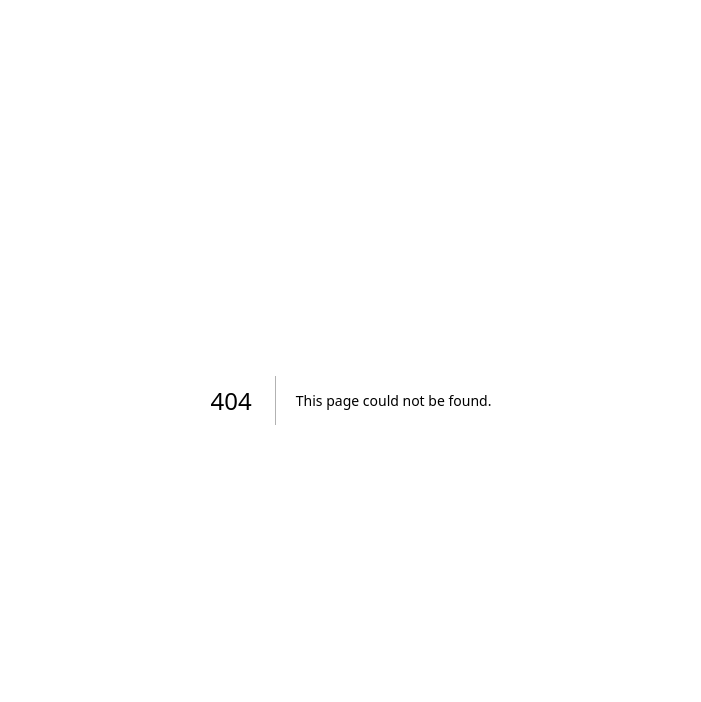
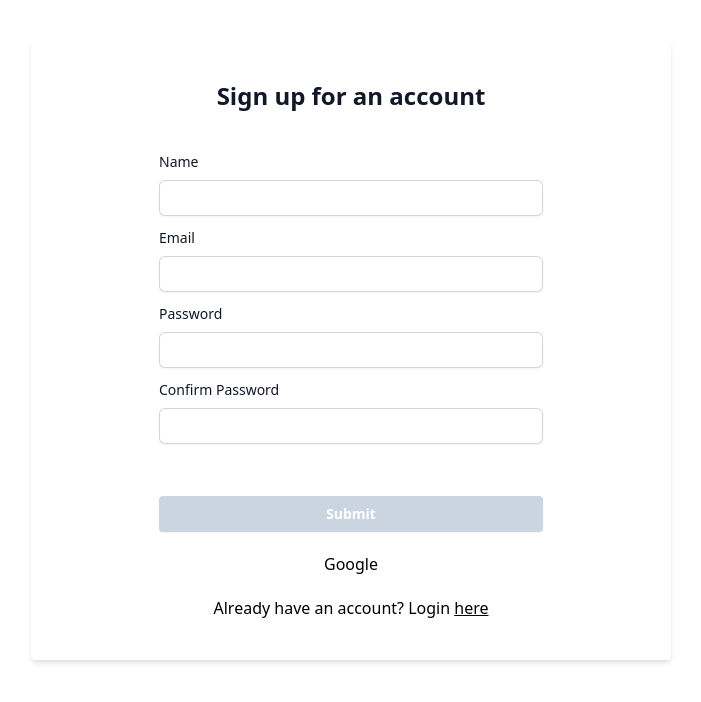
Before and after one commit to HelloRave/auth-js-template, a Next.js app: page /auth/register in a window 1280 px wide. Before the commit this address had no page. Shown: the top 702 px of the page, without its empty margins (289-990 px from the left). Built offline with nearby package versions, Linux system fonts and the light colour scheme.

Commit message:
Add register page

```diff
--- /dev/null
+++ b/app/auth/register/action.ts
@@ -0,0 +1,38 @@
+"use server"
+
+import bcrypt from "bcrypt";
+import { prisma } from "@/lib/prisma";
+import { TSignupSchema, signUpSchema } from "@/lib/schema";
+
+export async function registerUser(data: TSignupSchema) {
+    const result = signUpSchema.safeParse(data);
+
+    if (!result.success) {
+        return { sucess: false, error: result.error.format() };
+    }
+
+    const duplicate = await prisma.user.findUnique({
+        where: {
+            email: data.email,
+        }
+    });
+
+    if (duplicate) {
+        return { success: false, error: { message: "Duplicate email" }}
+    }
+
+    try {
+        const hashedPassword = await bcrypt.hash(data.password, 10);
+        await prisma.user.create({
+            data: {
+                name: data.name,
+                email: data.email,
+                password: hashedPassword,
+            }
+        });
+        return { success: true, message: "User created" };
+    } catch (error) {
+        console.log(error)
+        return { sucess: false };
+    }
+}
--- /dev/null
+++ b/app/auth/register/page.tsx
@@ -0,0 +1,115 @@
+"use client"
+
+import InputGroup from "@/app/components/InputGroup";
+import { TSignupSchema, signUpSchema } from "@/lib/schema";
+import { zodResolver } from "@hookform/resolvers/zod";
+import Link from "next/link";
+import { useForm } from "react-hook-form";
+import { registerUser } from "./action";
+
+export default function RegisterHookForm() {
+    const {
+        register,
+        handleSubmit,
+        formState: { errors, isSubmitting, isValid },
+        reset,
+    } = useForm<TSignupSchema>({
+        mode: 'onTouched',
+        resolver: zodResolver(signUpSchema),
+    });
+
+    const onSubmit = handleSubmit(async data => {
+        console.log(data)
+        const result = await registerUser(data);
+
+        console.log(result)
+
+        if (!result) {
+            console.log('Something went wrong');
+            return;
+        }
+
+        if (result.error) {
+            console.log(result.error);
+            return;
+        }
+
+        reset();
+    })
+
+    return (
+        <div className="min-h-full flex justify-center my-10">
+            <div className="flex flex-col justify-center items-center w-1/2 py-10 shadow-md rounded bg-white">
+                <div className="sm:w-full sm:max-w-sm">
+                    <h2 className="text-center text-2xl font-bold text-gray-900">
+                        Sign up for an account
+                    </h2>
+                </div>
+                <div className="mt-10 sm:w-full sm:max-w-sm">
+                    <form onSubmit={onSubmit} className="flex flex-col gap-3">
+                        <div>
+                            <InputGroup<TSignupSchema>
+                                label="Name"
+                                name="name"
+                                type="text"
+                                register={register}
+                                errors={errors}
+                            />
+                        </div>
+                        <div>
+                            <InputGroup<TSignupSchema>
+                                label="Email"
+                                name="email"
+                                type="email"
+                                register={register}
+                                errors={errors}
+                            />
+                        </div>
+                        <div>
+                            <InputGroup<TSignupSchema>
+                                label="Password"
+                                name="password"
+                                type="password"
+                                register={register}
+                                errors={errors}
+                            />
+                        </div>
+                        <div>
+                            <InputGroup<TSignupSchema>
+                                label="Confirm Password"
+                                name="confirmPassword"
+                                type="password"
+                                register={register}
+                                errors={errors}
+                            />
+                        </div>
+                        <button
+                            disabled={!isValid || isSubmitting}
+                            type="submit"
+                            className="bg-indigo-600 mt-10 px-3 py-1.5 text-sm font-semibold leading-6 text-white shadow-sm
+                                        disabled:bg-slate-300
+                                        hover:bg-indigo-500 focus-visible:outline focus-visible:outline-2 focus-visible:outline-offset-2 focus-visible:outline-indigo-600 rounded"
+                        >
+                            Submit
+                        </button>
+                    </form>
+                    <div className="mt-5 flex flex-col items-center gap-3">
+                        <button>Google</button>
+                    </div>
+                    <div className="mt-5">
+                        <p className="text-center">
+                            {
+                                `Already have an account? Login `
+                            }
+                            <Link href={'/auth/login'}
+                                className="underline"
+                            >
+                                here
+                            </Link>
+                        </p>
+                    </div>
+                </div>
+            </div>
+        </div>
+    )
+}
--- /dev/null
+++ b/lib/schema.ts
@@ -0,0 +1,15 @@
+import { z } from "zod";
+
+export const signUpSchema = z.object({
+    name: z.string().min(3, 'Name at least 3 characters'),
+    email: z.string().email(),
+    password: z.string().min(6, 'Password at least 6 characters'),
+    confirmPassword: z.string(),
+}).refine(
+    (data) => data.password === data.confirmPassword, {
+        message: 'Passwords must match',
+        path: ['confirmPassword'],
+    }
+)
+
+export type TSignupSchema = z.infer<typeof signUpSchema>;
```
